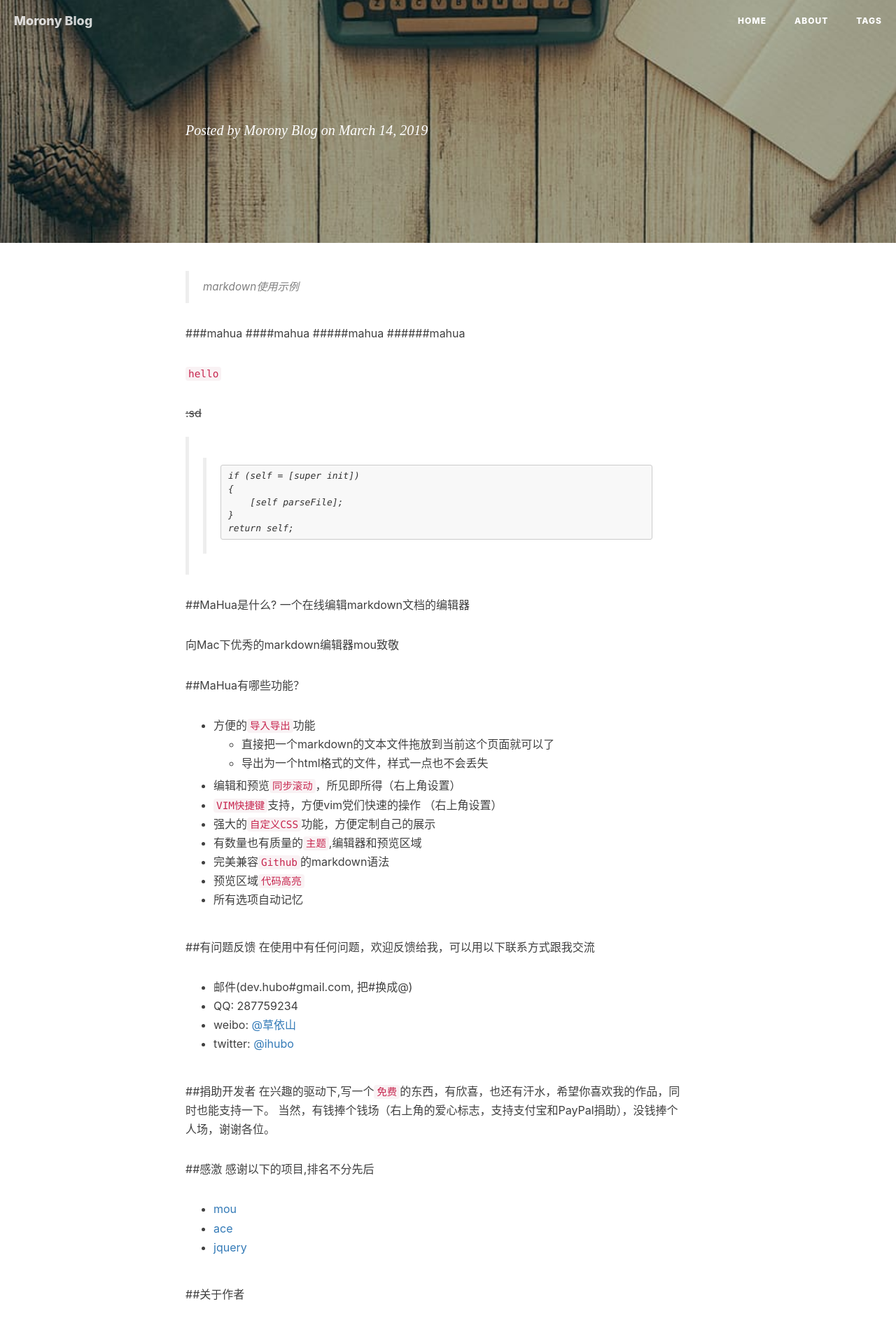
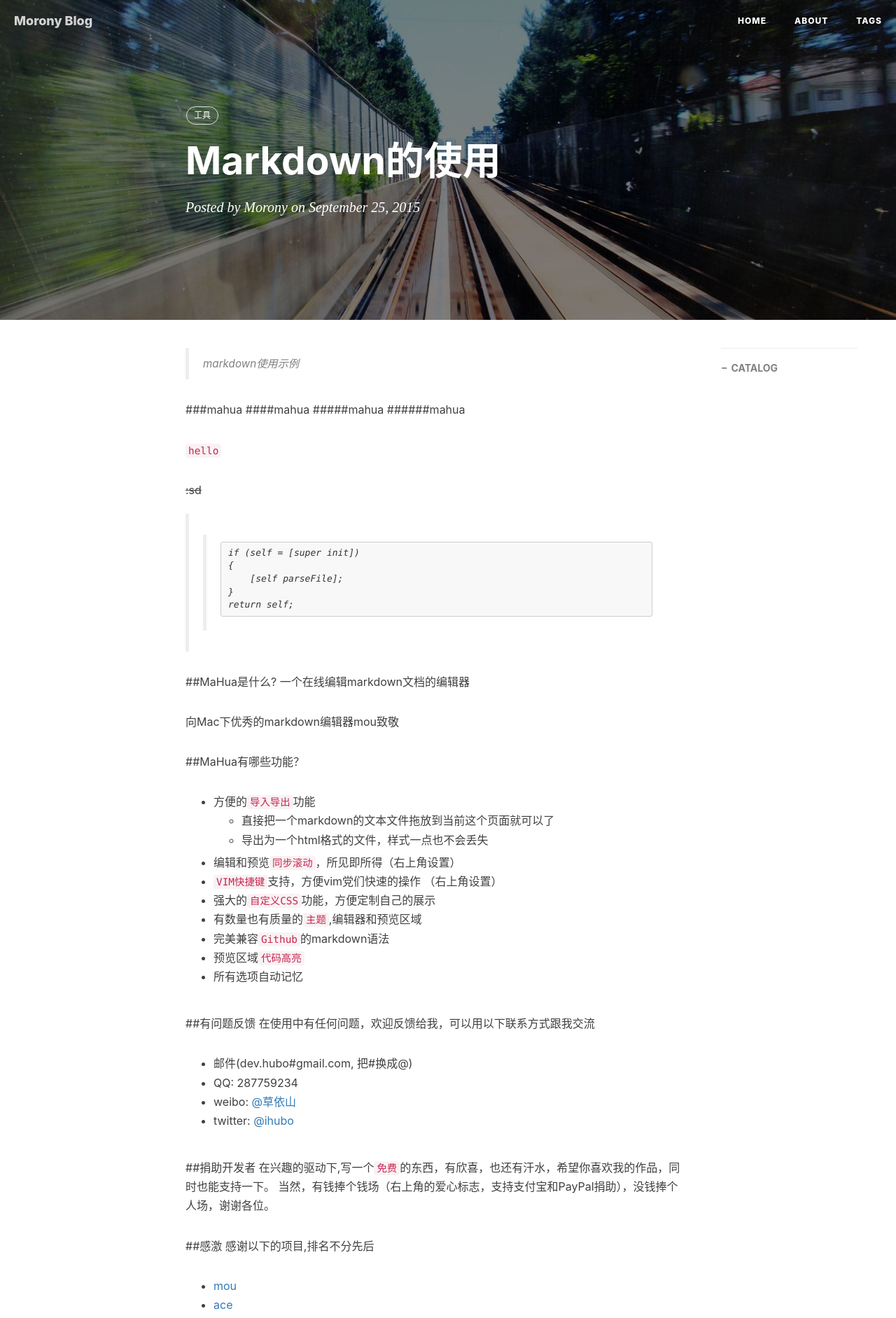
Before and after one commit to bw4uf/bw4uf.github.io, a Jekyll site: the page built from _posts/2014-01-08-markdown.md, in a window 1280 px wide. Shown: the top 1883 px of the page at 70% size. Built offline with Jekyll 4.4.1, drawn with Linux system fonts in a browser that asks for light colours; nearby versions of some CDN libraries; our own code applies the rules of GitHub Pages for plain Markdown files; comment, search, counter and statistics services are not loaded; some of the changed lines change nothing that is shown; some of the changed text lies outside the part shown.

Commit message:
Update 2014-01-08-markdown.md

```diff
--- a/_posts/2014-01-08-markdown.md
+++ b/_posts/2014-01-08-markdown.md
@@ -1,12 +1,13 @@
 ---
-layout: post
-title:  "mahua是什么"
-date:   2015-09-25 17:01:19
-categories: jekyll update
-author:Morony
-header-img: img/post-bg-2015.jpg
+layout:     post                    # 使用的布局（不需要改）
+title:      Markdown的使用               # 标题
+<!-- subtitle:   Hello World, Hello Blog #副标题 -->
+date:   2015-09-25 17:01:19             # 时间
+author:     Morony                      # 作者
+header-img: img/post-bg-2015.jpg    #这篇文章标题背景图片
+catalog: true                       # 是否归档
 tags:                               #标签
-- 工具
+    - 工具
 ---
 
 >
```
